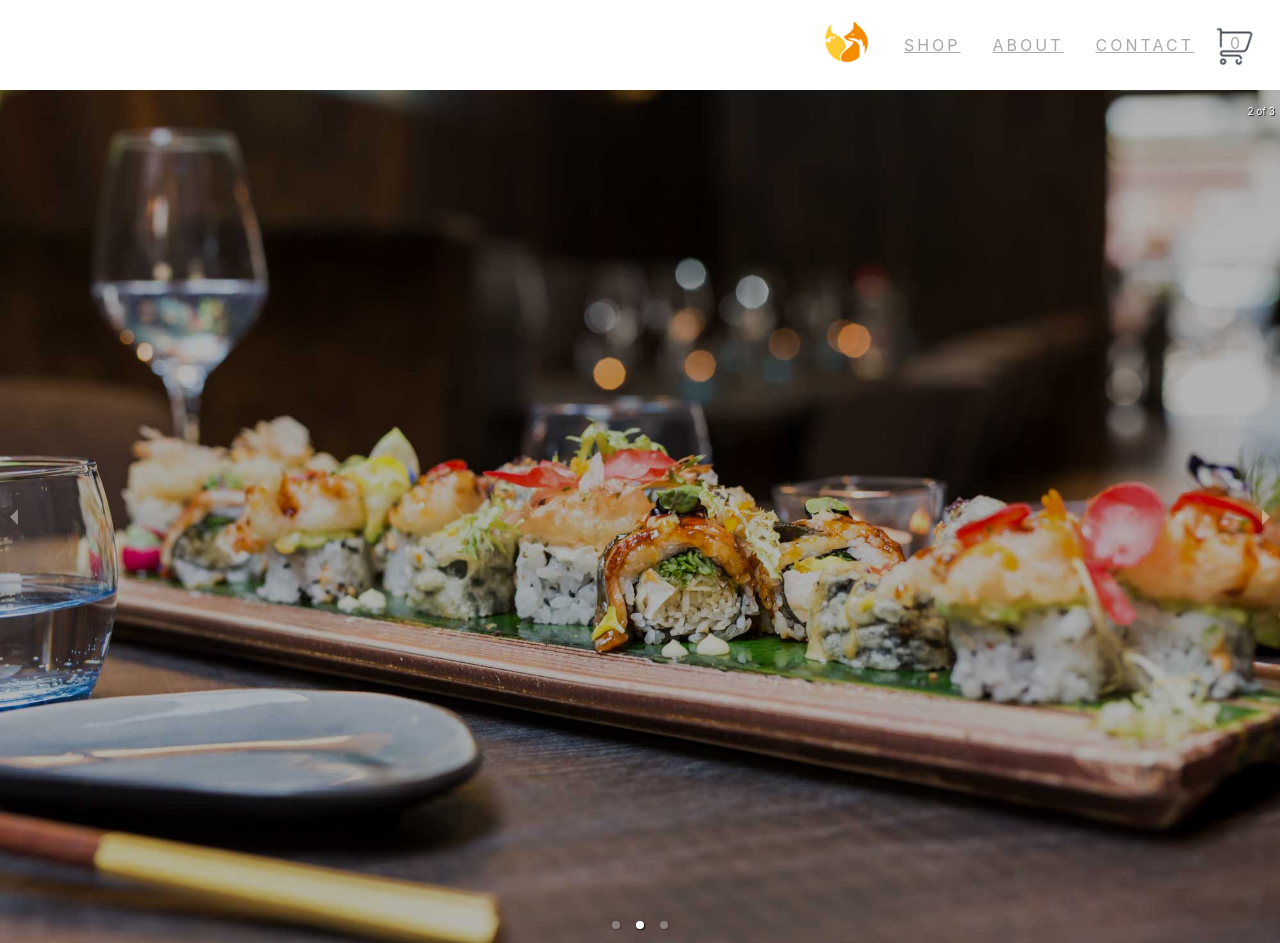
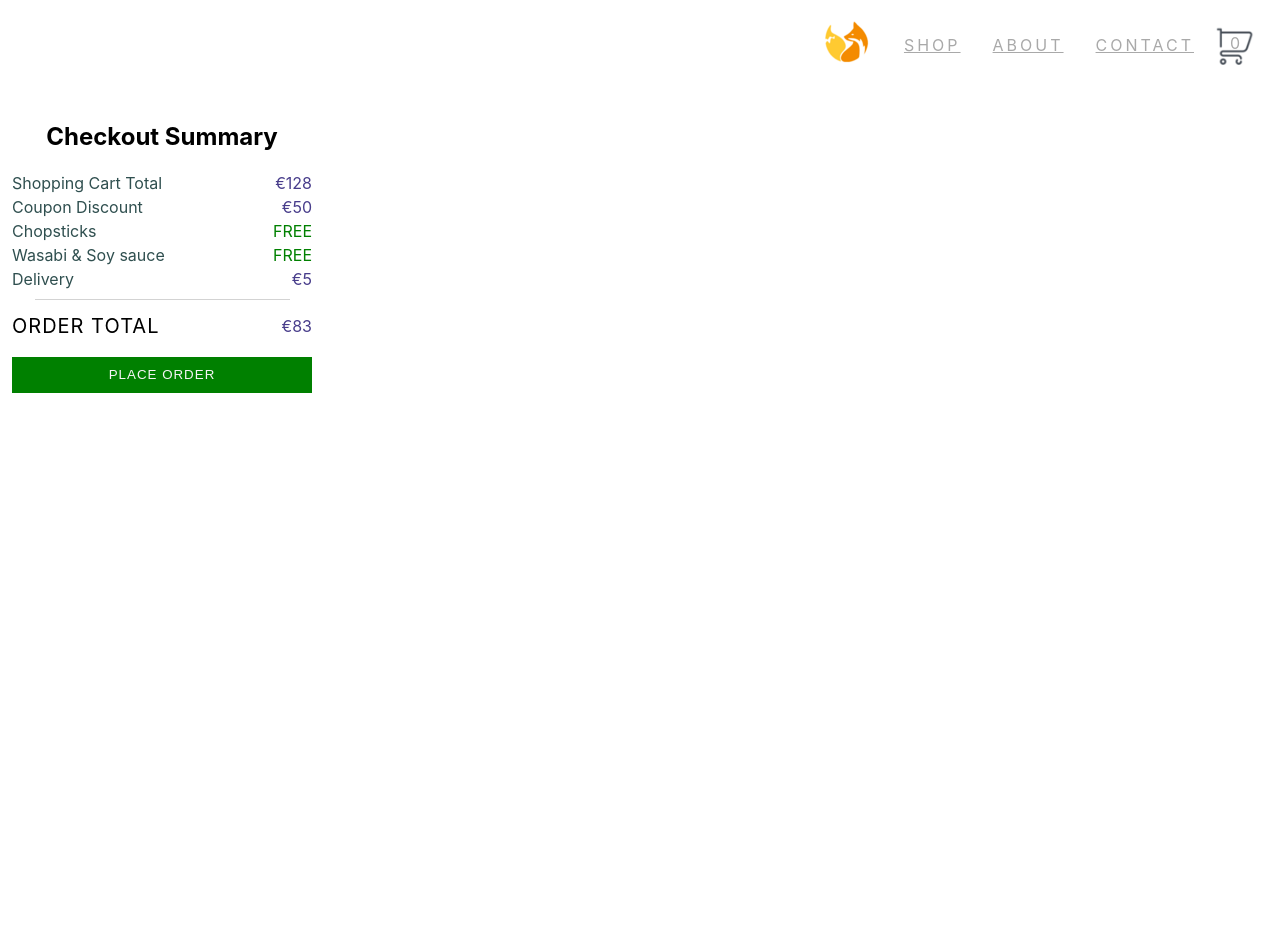
Before and after one commit to Jeefer-s/kewpie2go, a React (Create React App) app: page /checkout in a window 1280 px wide. After the commit the page ends 800 px from the top, so only its background shows below. Built offline with nearby package versions, Linux system fonts and the light colour scheme.

Commit message:
checkout-summary-component

```diff
--- a/src/App.js
+++ b/src/App.js
@@ -5,6 +5,7 @@ import Header from './components/header/header.component';
 
 import HomePage from './pages/home/home.component';
 import ShopPage from './pages/shop/shop.component';
+import CheckoutPage from './pages/checkout/checkout.component';
 
 const App = () => {
   return (
@@ -15,7 +16,7 @@ const App = () => {
         <Route path='/shop' component={ShopPage} />
         <Route path='/about' component={HomePage} />
         <Route path='/contact' component={HomePage} />
-        <Route path='/checkout' component={HomePage} />
+        <Route path='/checkout' component={CheckoutPage} />
       </Switch>
     </div>
   );
--- /dev/null
+++ b/src/components/checkout-summary/checkout-summary.component.jsx
@@ -0,0 +1,48 @@
+import React from 'react';
+
+import {
+  CheckoutSummaryContainer,
+  RowContainer,
+  ValueContainer,
+  TotalRowContainer,
+  Divider,
+  OrderButton,
+} from './checkout-summary.styles';
+
+const CheckoutSummary = () => {
+  return (
+    <CheckoutSummaryContainer>
+      <h2 style={{ textAlign: 'center' }}>Checkout Summary</h2>
+      <RowContainer>
+        <span>Shopping Cart Total</span>
+        <ValueContainer>€128</ValueContainer>
+      </RowContainer>
+      <RowContainer>
+        <span>Coupon Discount</span>
+        <ValueContainer>€50</ValueContainer>
+      </RowContainer>
+      <RowContainer>
+        <span>Chopsticks</span>
+        <ValueContainer style={{ color: 'green' }}>FREE</ValueContainer>
+      </RowContainer>
+      <RowContainer>
+        <span>Wasabi & Soy sauce</span>
+        <ValueContainer style={{ color: 'green' }}>FREE</ValueContainer>
+      </RowContainer>
+      <RowContainer>
+        <span>Delivery</span>
+        <ValueContainer>€5</ValueContainer>
+      </RowContainer>
+      <Divider />
+      <TotalRowContainer>
+        <span style={{ fontSize: '20px', letterSpacing: '1px' }}>
+          Order Total
+        </span>
+        <ValueContainer>€83</ValueContainer>
+      </TotalRowContainer>
+      <OrderButton inverted>Place order</OrderButton>
+    </CheckoutSummaryContainer>
+  );
+};
+
+export default CheckoutSummary;
--- /dev/null
+++ b/src/components/checkout-summary/checkout-summary.styles.jsx
@@ -0,0 +1,45 @@
+import styled from 'styled-components';
+import CustomButton from '../custom-button/custom-button.component';
+
+export const CheckoutSummaryContainer = styled.div`
+  display: flex;
+  flex-direction: column;
+  width: 300px;
+  padding: 12px;
+`;
+
+export const RowContainer = styled.div`
+  display: block;
+  line-height: 24px;
+  color: darkslategray;
+`;
+
+export const ValueContainer = styled.span`
+  float: right;
+  color: darkslateblue;
+`;
+
+export const Divider = styled.div`
+  background-color: lightgray;
+  height: 1px;
+  width: 85%;
+  align-self: center;
+  margin: 8px 0;
+`;
+
+export const TotalRowContainer = styled.div`
+  display: block;
+  line-height: 28px;
+  margin: 4px 0;
+  text-transform: uppercase;
+`;
+
+export const OrderButton = styled(CustomButton)`
+  margin-top: 12px;
+  width: 100%;
+  text-transform: uppercase;
+  background-color: green;
+  &:hover {
+    background-color: greenyellow;
+  }
+`;
--- /dev/null
+++ b/src/pages/checkout/checkout.component.jsx
@@ -0,0 +1,13 @@
+import React from 'react';
+
+import CheckoutSummary from '../../components/checkout-summary/checkout-summary.component';
+
+const CheckoutPage = () => {
+  return (
+    <div>
+      <CheckoutSummary />
+    </div>
+  );
+};
+
+export default CheckoutPage;
--- /dev/null
+++ b/src/pages/checkout/checkout.styles.jsx
@@ -0,0 +1 @@
+import styled from 'styled-components';
```
Also changed, not shown: 1 other file (tests, documents, lock files or other folders).
